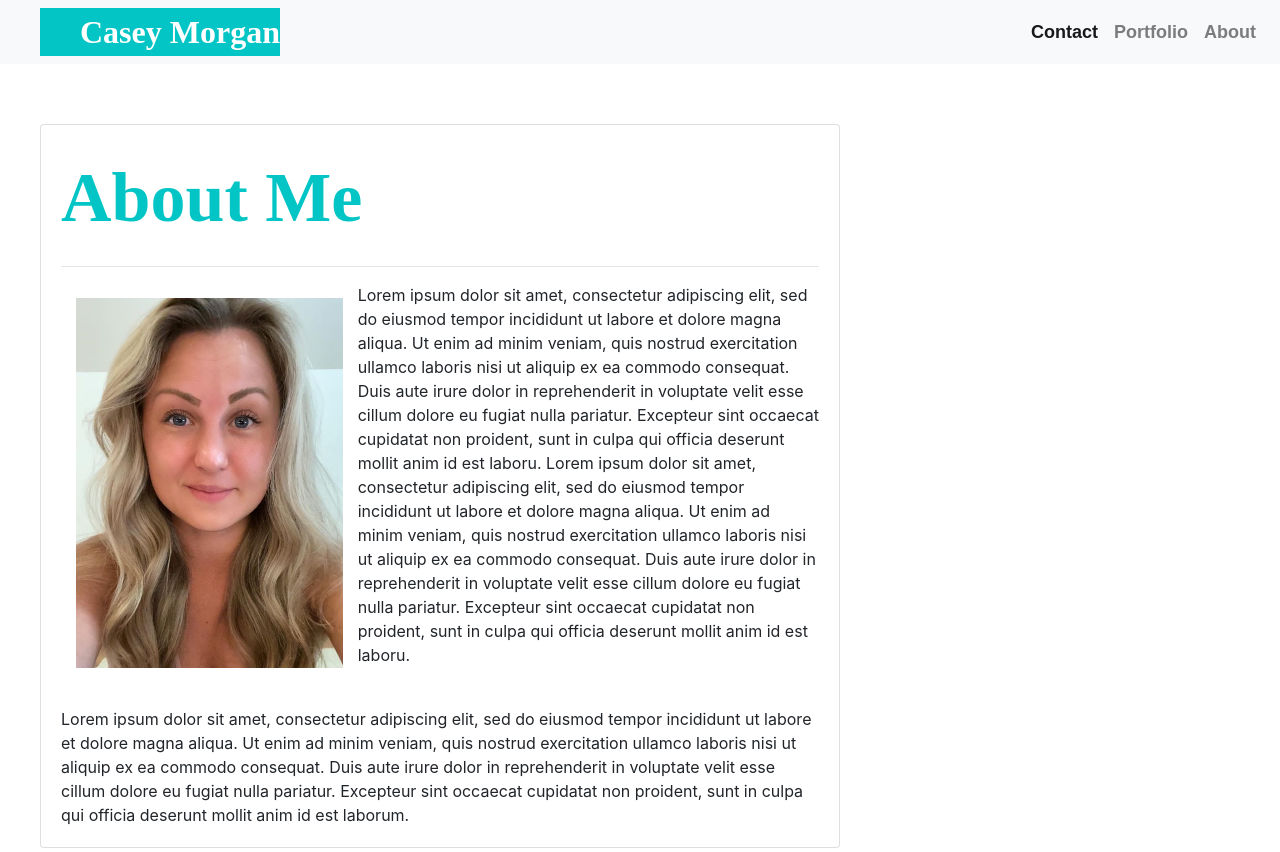
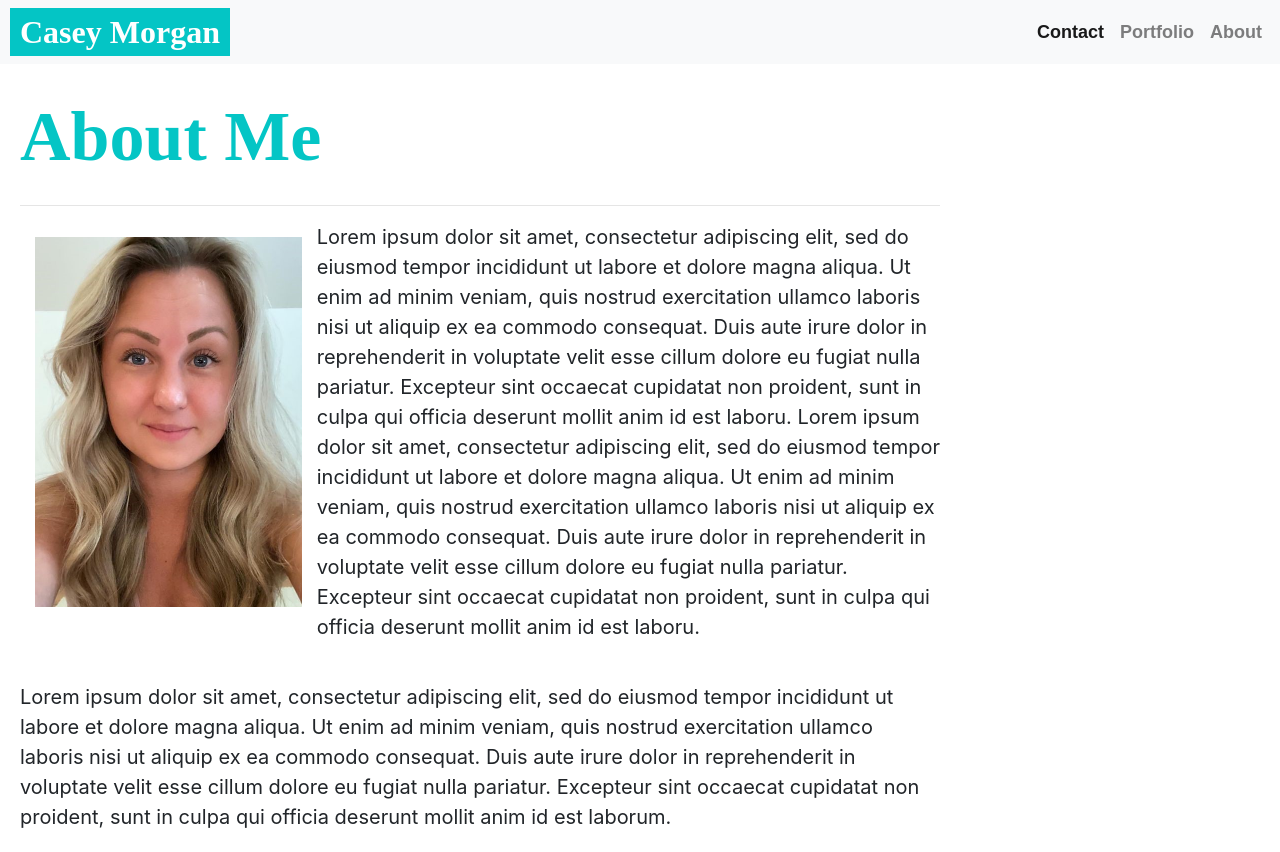
Before and after one commit to cc22389/Casey-Morgan-Portfolio, a plain HTML site: page index.html in a window 1280 px wide. Drawn offline with nearby package versions, Linux system fonts and the light colour scheme.

Commit message:
update files

```diff
--- a/Assets/contact-style.css
+++ b/Assets/contact-style.css
@@ -4,7 +4,8 @@
     font-weight: bold;
     color: white;
     font-size: xx-large;
-    padding-left: 40px;
+    padding-left: 10px;
+    padding-right: 10px;
 
 }
 
--- a/Assets/index-style.css
+++ b/Assets/index-style.css
@@ -4,7 +4,8 @@
     font-weight: bold;
     color: white;
     font-size: xx-large;
-    padding-left: 40px;
+    padding-left: 10px;
+    padding-right: 10px;
 
 }
 
@@ -27,8 +28,11 @@ body{
 .card{
     margin-left: 40px;
     margin-top: 60px;
+    background-color: darkgray;
 }
-
+.card-text {
+    font-size: 20px;
+}
 
 #profile-picture{
     float: left;
--- a/Assets/portfolio-style.css
+++ b/Assets/portfolio-style.css
@@ -4,7 +4,8 @@
     font-weight: bold;
     color: white;
     font-size: xx-large;
-    padding-left: 40px;
+    padding-left: 10px;
+    padding-right: 10px;
 
 }
 
--- a/index.html
+++ b/index.html
@@ -5,7 +5,7 @@
     <meta name="viewport" content="width=device-width, initial-scale=1.0">
 
     <link rel="stylesheet" href="https://stackpath.bootstrapcdn.com/bootstrap/4.5.2/css/bootstrap.min.css" integrity="sha384-JcKb8q3iqJ61gNV9KGb8thSsNjpSL0n8PARn9HuZOnIxN0hoP+VmmDGMN5t9UJ0Z" crossorigin="anonymous">
-    <link rel="stylesheet" href="./assets/index-style.css">
+    <link rel="stylesheet" href="./Assets/index-style.css">
 
     <title>About Me Page</title>
   </head>
@@ -24,7 +24,10 @@
       </div>
     </nav>
 
-    <div class="card" style="width: 50rem;">
+    <div class="container"></div>
+      <div class="row-cols-1">
+        <div class="card-col-sm|md|lg-8"
+          <div class= "card" style="width: 60rem">
               <div class="card-body">
                 <div class="card-title">About Me</div>
                 <hr>
@@ -32,8 +35,7 @@
                   <p class="card-text">Lorem ipsum dolor sit amet, consectetur adipiscing elit, sed do eiusmod tempor incididunt ut labore et dolore magna aliqua. Ut enim ad minim veniam, quis nostrud exercitation ullamco laboris nisi ut aliquip ex ea commodo consequat. Duis aute irure dolor in reprehenderit in voluptate velit esse cillum dolore eu fugiat nulla pariatur. Excepteur sint occaecat cupidatat non proident, sunt in culpa qui officia deserunt mollit anim id est laboru. Lorem ipsum dolor sit amet, consectetur adipiscing elit, sed do eiusmod tempor incididunt ut labore et dolore magna aliqua. Ut enim ad minim veniam, quis nostrud exercitation ullamco laboris nisi ut aliquip ex ea commodo consequat. Duis aute irure dolor in reprehenderit in voluptate velit esse cillum dolore eu fugiat nulla pariatur. Excepteur sint occaecat cupidatat non proident, sunt in culpa qui officia deserunt mollit anim id est laboru.</p>
                     <br>
                     <p class="card-text">Lorem ipsum dolor sit amet, consectetur adipiscing elit, sed do eiusmod tempor incididunt ut labore et dolore magna aliqua. Ut enim ad minim veniam, quis nostrud exercitation ullamco laboris nisi ut aliquip ex ea commodo consequat. Duis aute irure dolor in reprehenderit in voluptate velit esse cillum dolore eu fugiat nulla pariatur. Excepteur sint occaecat cupidatat non proident, sunt in culpa qui officia deserunt mollit anim id est laborum.</p>
-
-
+          </div>
       </div>
     </div>
 
```
Also changed, not shown: contact.html (+4 -1 lines), portfolio.html (+4 -43 lines). Lines whose indentation alone changed are shown as unchanged.
